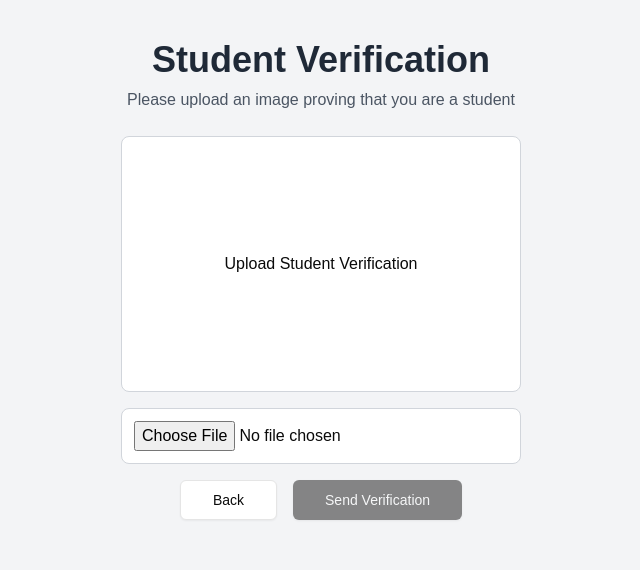
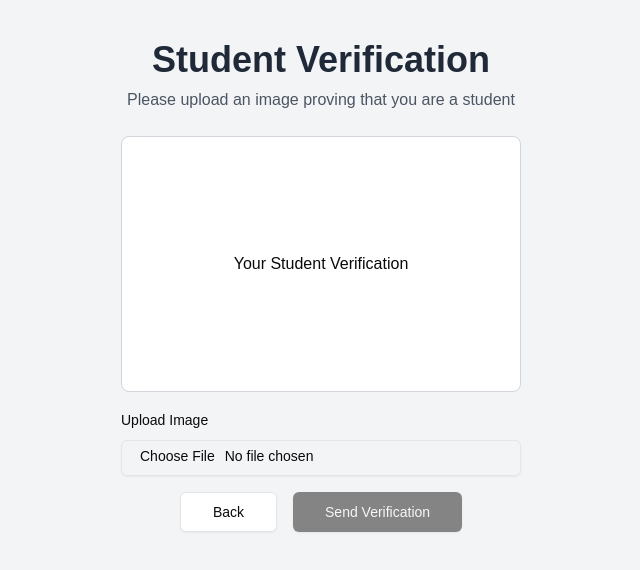
Before and after one commit to PitiNarak/condormhub-frontend, a Next.js app: page /verification in a window 1280 px wide. Shown: the top 570 px of the page, without its empty margins (319-959 px from the left). Built offline with nearby package versions, Linux system fonts and the light colour scheme.

Commit message:
refactor: using shadcn form structure with zod

```diff
--- a/package.json
+++ b/package.json
@@ -12,6 +12,7 @@
     "prepare": "npx husky"
   },
   "dependencies": {
+    "@hookform/resolvers": "^3.10.0",
     "@radix-ui/react-dialog": "^1.1.6",
     "@radix-ui/react-label": "^2.1.2",
     "@radix-ui/react-slot": "^1.1.2",
@@ -24,8 +25,10 @@
     "next": "15.1.6",
     "react": "^19.0.0",
     "react-dom": "^19.0.0",
+    "react-hook-form": "^7.54.2",
     "tailwind-merge": "^3.0.1",
-    "tailwindcss-animate": "^1.0.7"
+    "tailwindcss-animate": "^1.0.7",
+    "zod": "^3.24.1"
   },
   "devDependencies": {
     "@commitlint/cli": "^19.6.1",
--- a/src/app/verification/action.tsx
+++ /dev/null
@@ -1,25 +0,0 @@
-import {
-  verificationData,
-  VerificationRecord,
-} from '@/app/verification/dataTable/dataRecord';
-
-export async function uploadVerification(
-  formData: FormData
-): Promise<{ error?: string; success?: boolean }> {
-  const file = formData.get('picture') as File | null;
-
-  if (!file || file.size === 0) {
-    return { error: 'No file uploaded. Please select an image.' };
-  }
-
-  const record: VerificationRecord = {
-    id: crypto.randomUUID(), // Generates a unique and consistent ID
-    file,
-  };
-
-  verificationData.push(record);
-  console.log('New verification record:', record);
-  console.log('All verification record:', verificationData);
-
-  return { success: true };
-}
--- a/src/app/verification/verificationForm.tsx
+++ b/src/app/verification/verificationForm.tsx
@@ -1,53 +1,81 @@
 'use client';
 
-import { useState, useTransition, FormEvent } from 'react';
+import { zodResolver } from '@hookform/resolvers/zod';
+import { useForm } from 'react-hook-form';
+import { z } from 'zod';
+import { useState, useTransition } from 'react';
 import Image from 'next/image';
 import { Button } from '@/components/ui/button';
-import { uploadVerification } from '@/app/verification/action';
+import { Input } from '@/components/ui/input';
+import {
+  Form,
+  FormControl,
+  FormField,
+  FormItem,
+  FormLabel,
+  FormMessage,
+} from '@/components/ui/form';
 import { useRouter } from 'next/navigation';
+import {
+  verificationData,
+  VerificationRecord,
+} from '@/app/verification/mockData/testTable';
+
+const formSchema = z.object({
+  picture: z
+    .instanceof(FileList)
+    .refine((files) => files.length > 0, 'Image is required'),
+});
 
 export default function VerificationForm() {
   const [error, setError] = useState<string | null>(null);
-  const [isPending, startTransition] = useTransition();
+  const [isPending] = useTransition();
   const [previewImage, setPreviewImage] = useState<string | null>(null);
   const router = useRouter();
 
-  async function handleSubmit(e: FormEvent<HTMLFormElement>) {
-    e.preventDefault();
-    setError(null);
-
-    const formData = new FormData(e.currentTarget);
-
-    startTransition(async () => {
-      const result = await uploadVerification(formData);
-      if (result?.error) {
-        setError(result.error);
-      } else {
-        router.push('/');
-        router.refresh();
-      }
+  const form = useForm<z.infer<typeof formSchema>>({
+    resolver: zodResolver(formSchema),
+    defaultValues: { picture: undefined },
   });
-  }
 
   function handleFileChange(e: React.ChangeEvent<HTMLInputElement>) {
-    const file = e.target.files?.[0];
-    if (file) {
+    if (e.target.files?.[0]) {
+      form.setValue('picture', e.target.files, { shouldValidate: true });
       const reader = new FileReader();
       reader.onloadend = () => {
         setPreviewImage(reader.result as string);
       };
-      reader.readAsDataURL(file);
+      reader.readAsDataURL(e.target.files?.[0]);
     }
+  }
+
+  async function onSubmit(values: z.infer<typeof formSchema>) {
+    setError(null);
+
+    const file = values.picture[0];
+    if (!file || file.size === 0) {
+      setError('No file uploaded. Please select an image.');
+      return;
+    }
+
+    const record: VerificationRecord = {
+      id: crypto.randomUUID(), // Generate a unique ID for the verification record
+      file,
+    };
+
+    verificationData.push(record);
+    console.log('New verification record:', record);
+    console.log('All verification records:', verificationData);
+
+    // router.push('/');
+    router.refresh();
   }
 
   return (
     <div className="w-full flex justify-center items-center">
       <div className="w-full max-w-md p-6">
-        <form
-          onSubmit={handleSubmit}
-          encType="multipart/form-data"
-          className="space-y-4"
-        >
+        <Form {...form}>
+          <form onSubmit={form.handleSubmit(onSubmit)} className="space-y-4">
             <div className="flex justify-center mb-4">
               {previewImage ? (
                 <div className="w-full h-64 relative">
@@ -60,20 +88,27 @@
                 </div>
               ) : (
                 <div className="w-full h-64 bg-white border border-gray-300 rounded-lg flex items-center justify-center">
-                Upload Student Verification
+                  Your Student Verification
                 </div>
               )}
             </div>
-          <div className="flex bg-white border border-gray-300 rounded-lg items-center justify-center p-3">
-            <input
-              id="picture"
+            <FormField
+              control={form.control}
               name="picture"
+              render={() => (
+                <FormItem>
+                  <FormLabel>Upload Image</FormLabel>
+                  <FormControl>
+                    <Input
                       type="file"
                       accept="image/*"
                       onChange={handleFileChange}
-              className="w-full"
                     />
-          </div>
+                  </FormControl>
+                  <FormMessage />
+                </FormItem>
+              )}
+            />
             {error && <p className="text-red-500 text-center">{error}</p>}
             <div className="flex justify-center space-x-4">
               <Button
@@ -92,6 +127,7 @@
               </Button>
             </div>
           </form>
+        </Form>
       </div>
     </div>
   );
--- /dev/null
+++ b/src/components/ui/form.tsx
@@ -0,0 +1,179 @@
+'use client';
+
+import * as React from 'react';
+import * as LabelPrimitive from '@radix-ui/react-label';
+import { Slot } from '@radix-ui/react-slot';
+import {
+  Controller,
+  ControllerProps,
+  FieldPath,
+  FieldValues,
+  FormProvider,
+  useFormContext,
+} from 'react-hook-form';
+
+import { cn } from '@/lib/utils';
+import { Label } from '@/components/ui/label';
+
+const Form = FormProvider;
+
+type FormFieldContextValue<
+  TFieldValues extends FieldValues = FieldValues,
+  TName extends FieldPath<TFieldValues> = FieldPath<TFieldValues>,
+> = {
+  name: TName;
+};
+
+const FormFieldContext = React.createContext<FormFieldContextValue>(
+  {} as FormFieldContextValue
+);
+
+const FormField = <
+  TFieldValues extends FieldValues = FieldValues,
+  TName extends FieldPath<TFieldValues> = FieldPath<TFieldValues>,
+>({
+  ...props
+}: ControllerProps<TFieldValues, TName>) => {
+  return (
+    <FormFieldContext.Provider value={{ name: props.name }}>
+      <Controller {...props} />
+    </FormFieldContext.Provider>
+  );
+};
+
+const useFormField = () => {
+  const fieldContext = React.useContext(FormFieldContext);
+  const itemContext = React.useContext(FormItemContext);
+  const { getFieldState, formState } = useFormContext();
+
+  const fieldState = getFieldState(fieldContext.name, formState);
+
+  if (!fieldContext) {
+    throw new Error('useFormField should be used within <FormField>');
+  }
+
+  const { id } = itemContext;
+
+  return {
+    id,
+    name: fieldContext.name,
+    formItemId: `${id}-form-item`,
+    formDescriptionId: `${id}-form-item-description`,
+    formMessageId: `${id}-form-item-message`,
+    ...fieldState,
+  };
+};
+
+type FormItemContextValue = {
+  id: string;
+};
+
+const FormItemContext = React.createContext<FormItemContextValue>(
+  {} as FormItemContextValue
+);
+
+const FormItem = React.forwardRef<
+  HTMLDivElement,
+  React.HTMLAttributes<HTMLDivElement>
+>(({ className, ...props }, ref) => {
+  const id = React.useId();
+
+  return (
+    <FormItemContext.Provider value={{ id }}>
+      <div ref={ref} className={cn('space-y-2', className)} {...props} />
+    </FormItemContext.Provider>
+  );
+});
+FormItem.displayName = 'FormItem';
+
+const FormLabel = React.forwardRef<
+  React.ElementRef<typeof LabelPrimitive.Root>,
+  React.ComponentPropsWithoutRef<typeof LabelPrimitive.Root>
+>(({ className, ...props }, ref) => {
+  const { error, formItemId } = useFormField();
+
+  return (
+    <Label
+      ref={ref}
+      className={cn(error && 'text-destructive', className)}
+      htmlFor={formItemId}
+      {...props}
+    />
+  );
+});
+FormLabel.displayName = 'FormLabel';
+
+const FormControl = React.forwardRef<
+  React.ElementRef<typeof Slot>,
+  React.ComponentPropsWithoutRef<typeof Slot>
+>(({ ...props }, ref) => {
+  const { error, formItemId, formDescriptionId, formMessageId } =
+    useFormField();
+
+  return (
+    <Slot
+      ref={ref}
+      id={formItemId}
+      aria-describedby={
+        !error
+          ? `${formDescriptionId}`
+          : `${formDescriptionId} ${formMessageId}`
+      }
+      aria-invalid={!!error}
+      {...props}
+    />
+  );
+});
+FormControl.displayName = 'FormControl';
+
+const FormDescription = React.forwardRef<
+  HTMLParagraphElement,
+  React.HTMLAttributes<HTMLParagraphElement>
+>(({ className, ...props }, ref) => {
+  const { formDescriptionId } = useFormField();
+
+  return (
+    <p
+      ref={ref}
+      id={formDescriptionId}
+      className={cn('text-[0.8rem] text-muted-foreground', className)}
+      {...props}
+    />
+  );
+});
+FormDescription.displayName = 'FormDescription';
+
+const FormMessage = React.forwardRef<
+  HTMLParagraphElement,
+  React.HTMLAttributes<HTMLParagraphElement>
+>(({ className, children, ...props }, ref) => {
+  const { error, formMessageId } = useFormField();
+  const body = error ? String(error?.message) : children;
+
+  if (!body) {
+    return null;
+  }
+
+  return (
+    <p
+      ref={ref}
+      id={formMessageId}
+      className={cn('text-[0.8rem] font-medium text-destructive', className)}
+      {...props}
+    >
+      {body}
+    </p>
+  );
+});
+FormMessage.displayName = 'FormMessage';
+
+export {
+  useFormField,
+  Form,
+  FormItem,
+  FormLabel,
+  FormControl,
+  FormDescription,
+  FormMessage,
+  FormField,
+};
--- a/src/components/ui/inputFile.tsx
+++ /dev/null
@@ -1,11 +0,0 @@
-import { Input } from '@/components/ui/input';
-import { Label } from '@/components/ui/label';
-
-export function InputFile() {
-  return (
-    <div className="grid w-full max-w-sm items-center gap-1.5">
-      <Label htmlFor="picture">Picture</Label>
-      <Input id="picture" name="picture" type="file" accept="image/*" />
-    </div>
-  );
-}
```
Also changed, not shown: src/app/verification/mockData/testTable.tsx (renamed from src/app/verification/dataTable/dataRecord.tsx), 1 other file (tests, documents, lock files or other folders). Lines whose indentation alone changed are shown as unchanged.
